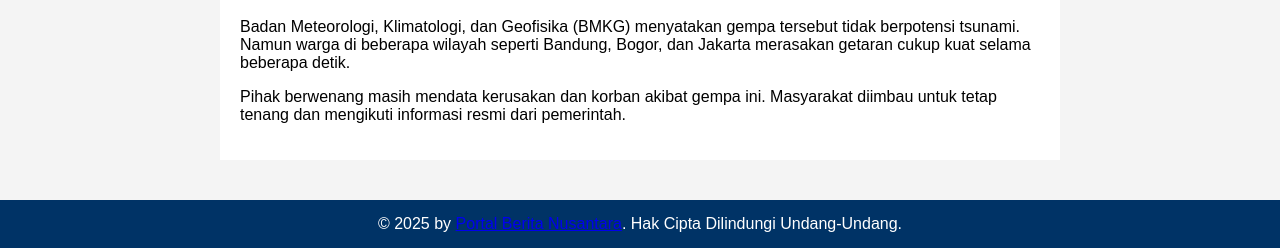
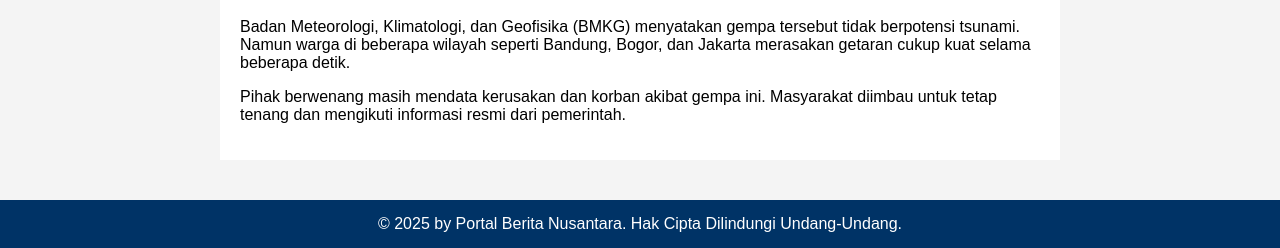
Before and after one commit to beritadepok/today, a plain HTML site: page index.html in a window 1280 px wide. Shown: the part 900-1148 px from the top of the page. Drawn offline with Linux system fonts and the light colour scheme.

Commit message:
index.html

```diff
--- a/index.html
+++ b/index.html
@@ -73,7 +73,7 @@
     </div>
 
     <footer>
-        &copy; 2025 by <a href="beritadepok/github.io/today">Portal Berita Nusantara</a>. Hak Cipta Dilindungi Undang-Undang.
+        &copy; 2025 by Portal Berita Nusantara. Hak Cipta Dilindungi Undang-Undang.
     </footer>
 </body>
 </html>
```
